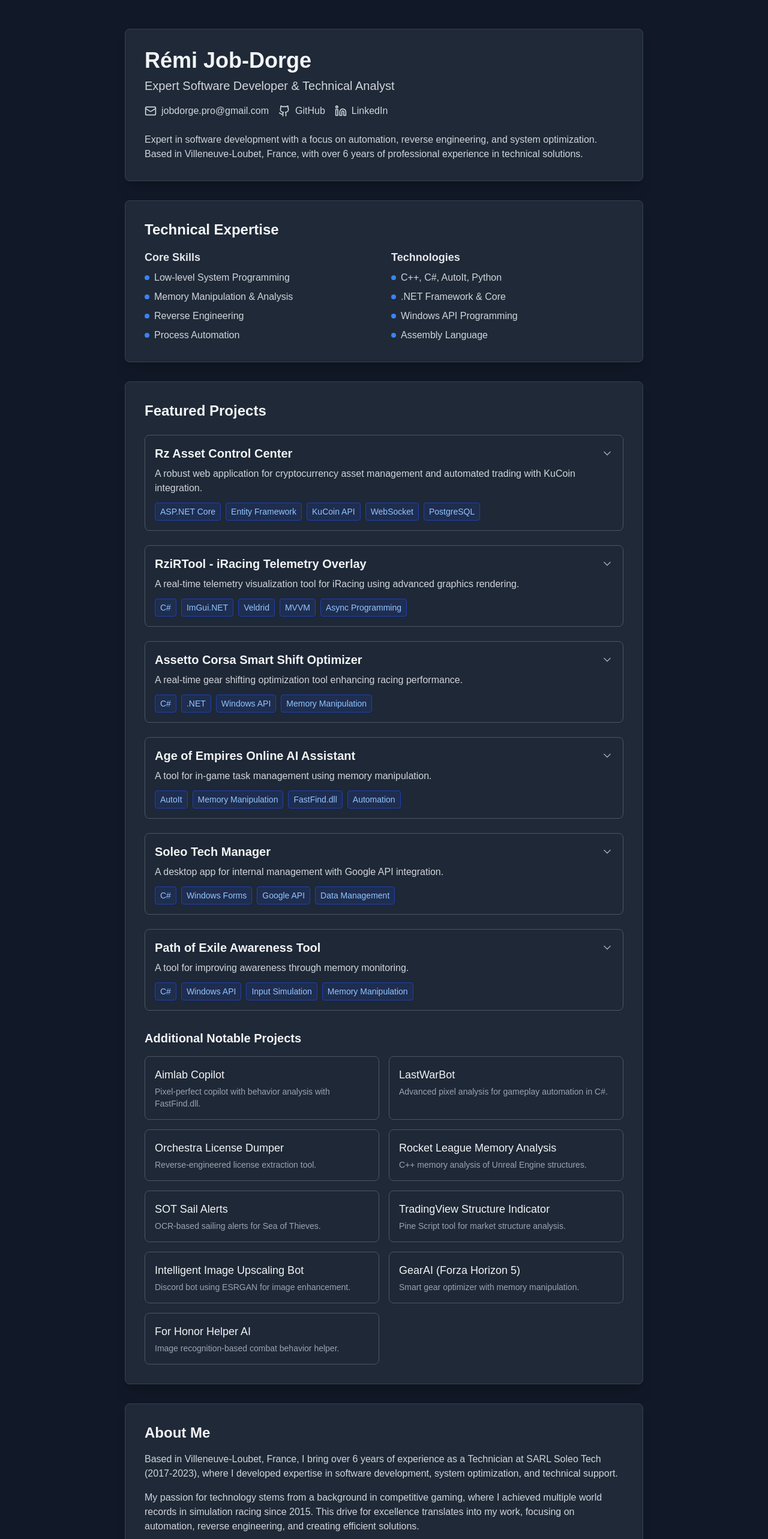
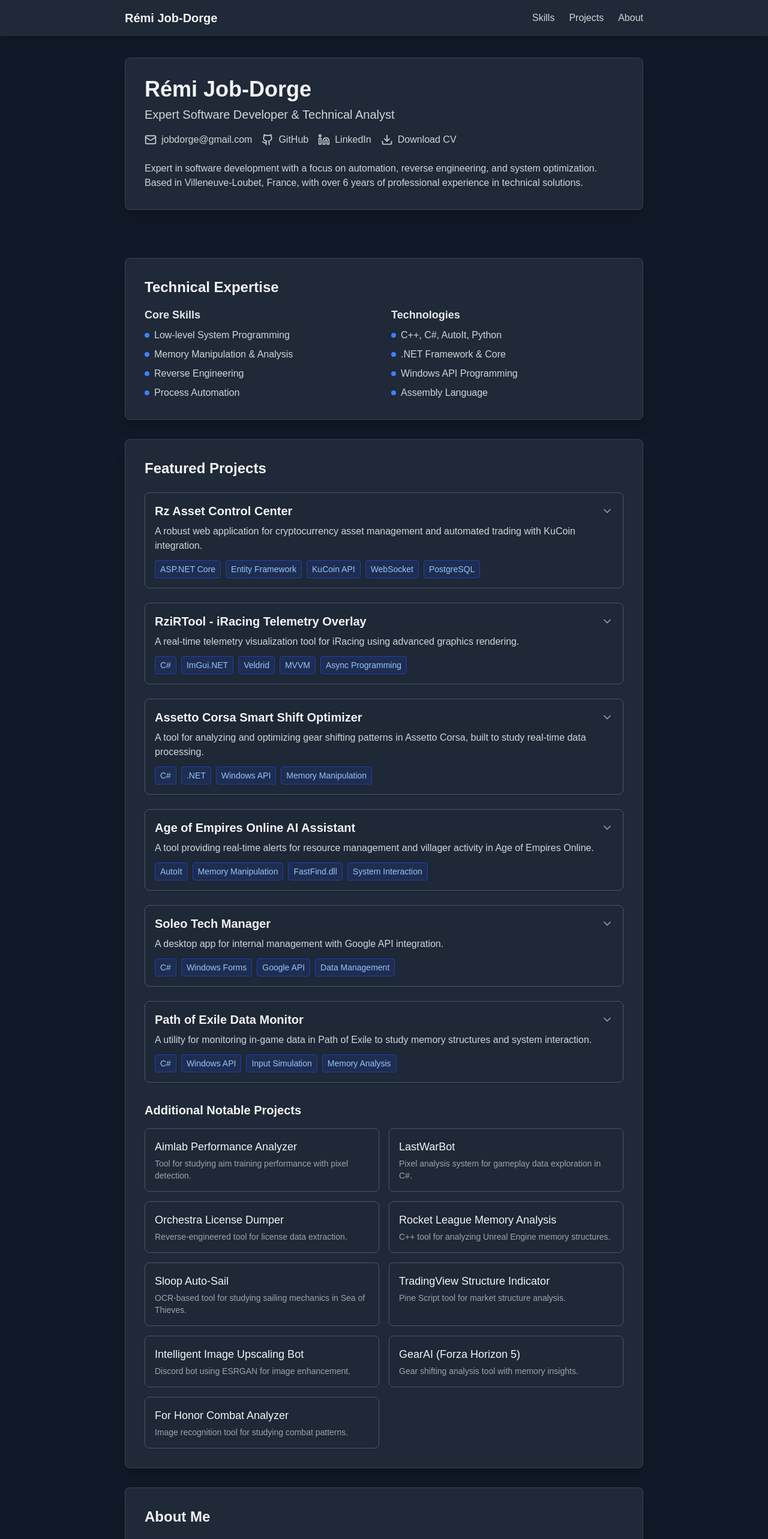
Before and after one commit to neXuz-dev/portfolio, a Next.js app: page / in a window 1280 px wide. Shown: the top 2566 px of the page at 60% size. Built offline with nearby package versions, Linux system fonts and the light colour scheme.

Commit message:
Reframed project descriptions, added header, interface changes

```diff
--- a/src/components/Portfolio.js
+++ b/src/components/Portfolio.js
@@ -1,7 +1,7 @@
 "use client";
 
 import React, { useState } from 'react';
-import { Github, Linkedin, Mail, Globe, ChevronDown, ChevronUp } from 'lucide-react';
+import { Github, Linkedin, Mail, Globe, ChevronDown, ChevronUp, Download } from 'lucide-react';
 
 const Portfolio = () => {
   const [expandedProject, setExpandedProject] = useState(null);
@@ -40,24 +40,24 @@
     },
     {
       title: "Assetto Corsa Smart Shift Optimizer",
-      description: "A real-time gear shifting optimization tool enhancing racing performance.",
+      description: "A tool for analyzing and optimizing gear shifting patterns in Assetto Corsa, built to study real-time data processing.",
       tags: ["C#", ".NET", "Windows API", "Memory Manipulation"],
       highlights: [
-        "Dynamic memory address resolution",
-        "Real-time data extraction and analysis",
-        "Automated gear shifting with input simulation",
-        "Configurable via external INI files"
+        "Dynamic memory address resolution for data analysis",
+        "Real-time extraction of RPM and gear data",
+        "Simulation of optimal shift points for learning purposes",
+        "Configurable settings via external INI files"
       ]
     },
     {
       title: "Age of Empires Online AI Assistant",
-      description: "A tool for in-game task management using memory manipulation.",
-      tags: ["AutoIt", "Memory Manipulation", "FastFind.dll", "Automation"],
+      description: "A tool providing real-time alerts for resource management and villager activity in Age of Empires Online.",
+      tags: ["AutoIt", "Memory Manipulation", "FastFind.dll", "System Interaction"],
       highlights: [
         "Custom memory interaction library (KDMemory.au3)",
-        "Pixel detection via FastFind.dll integration",
-        "Resource monitoring alerts and villager creation alerts",
-        "Event-driven hotkey system"
+        "Pixel detection for on-screen element monitoring",
+        "Alerts for resource levels and villager status",
+        "Event-driven system with hotkey support"
       ]
     },
     {
@@ -72,51 +72,75 @@
       ]
     },
     {
-      title: "Path of Exile Awareness Tool",
-      description: "A tool for improving awareness through memory monitoring.",
-      tags: ["C#", "Windows API", "Input Simulation", "Memory Manipulation"],
+      title: "Path of Exile Data Monitor",
+      description: "A utility for monitoring in-game data in Path of Exile to study memory structures and system interaction.",
+      tags: ["C#", "Windows API", "Input Simulation", "Memory Analysis"],
       highlights: [
-        "Dynamic memory address tracking",
-        "Real-time health monitoring",
-        "Automated potion alert with timing control",
-        "TCP connection management for safety"
+        "Dynamic memory address tracking for data insights",
+        "Real-time health value monitoring",
+        "Experimental input simulation for timing studies",
+        "TCP connection analysis for network behavior"
       ]
     }
   ];
 
   // Additional Notable Projects
   const additionalProjects = [
-    { title: "Aimlab Copilot", description: "Pixel-perfect copilot with behavior analysis with FastFind.dll." },
-    { title: "LastWarBot", description: "Advanced pixel analysis for gameplay automation in C#." },
-    { title: "Orchestra License Dumper", description: "Reverse-engineered license extraction tool." },
-    { title: "Rocket League Memory Analysis", description: "C++ memory analysis of Unreal Engine structures." },
-    { title: "SOT Sail Alerts", description: "OCR-based sailing alerts for Sea of Thieves." },
+    { title: "Aimlab Performance Analyzer", description: "Tool for studying aim training performance with pixel detection." },
+    { title: "LastWarBot", description: "Pixel analysis system for gameplay data exploration in C#." },
+    { title: "Orchestra License Dumper", description: "Reverse-engineered tool for license data extraction." },
+    { title: "Rocket League Memory Analysis", description: "C++ tool for analyzing Unreal Engine memory structures." },
+    { title: "Sloop Auto-Sail", description: "OCR-based tool for studying sailing mechanics in Sea of Thieves." },
     { title: "TradingView Structure Indicator", description: "Pine Script tool for market structure analysis." },
     { title: "Intelligent Image Upscaling Bot", description: "Discord bot using ESRGAN for image enhancement." },
-    { title: "GearAI (Forza Horizon 5)", description: "Smart gear optimizer with memory manipulation." },
-    { title: "For Honor Helper AI", description: "Image recognition-based combat behavior helper." }
+    { title: "GearAI (Forza Horizon 5)", description: "Gear shifting analysis tool with memory insights." },
+    { title: "For Honor Combat Analyzer", description: "Image recognition tool for studying combat patterns." }
   ];
 
   return (
-    <div className="min-h-screen bg-gray-900 py-12 text-gray-100">
+    <div className="min-h-screen bg-gray-900 text-gray-100">
+      {/* Navigation Bar */}
+      <nav className="fixed top-0 w-full bg-gray-800 shadow-lg z-10">
+        <div className="max-w-4xl mx-auto px-4 py-4 flex justify-between items-center">
+          <a href="/" className="text-xl font-bold text-gray-100 hover:text-blue-400 transition-colors">
+            Rémi Job-Dorge
+          </a>
+          <div className="flex gap-6">
+            <a href="#skills" className="text-gray-300 hover:text-blue-400 transition-colors">
+              Skills
+            </a>
+            <a href="#projects" className="text-gray-300 hover:text-blue-400 transition-colors">
+              Projects
+            </a>
+            <a href="#about" className="text-gray-300 hover:text-blue-400 transition-colors">
+              About
+            </a>
+          </div>
+        </div>
+      </nav>
+
       {/* Header */}
-      <header className="max-w-4xl mx-auto px-4">
+      <header className="max-w-4xl mx-auto px-4 pt-24 pb-12">
         <div className="bg-gray-800 rounded-lg shadow-xl p-8 border border-gray-700">
           <h1 className="text-4xl font-bold text-gray-100">Rémi Job-Dorge</h1>
           <p className="text-xl text-gray-300 mt-2">Expert Software Developer & Technical Analyst</p>
 
-          <div className="mt-4 flex gap-4">
+          <div className="mt-4 flex gap-4 flex-wrap">
             <a href="mailto:jobdorge@gmail.com" className="flex items-center text-gray-300 hover:text-blue-400 transition-colors">
               <Mail className="w-5 h-5 mr-2" />
-              jobdorge.pro@gmail.com
+              jobdorge@gmail.com
             </a>
-            <a href="https://github.com/neXuz-dev" target="_blank" rel="noopener noreferrer" className="flex items-center text-gray-300 hover:text-blue-400 transition-colors">
+            <a href="https://github.com/YOUR_GITHUB_USERNAME" target="_blank" rel="noopener noreferrer" className="flex items-center text-gray-300 hover:text-blue-400 transition-colors">
               <Github className="w-5 h-5 mr-2" />
               GitHub
             </a>
-            <a href="https://linkedin.com/in/rémi-j-977b33213/" target="_blank" rel="noopener noreferrer" className="flex items-center text-gray-300 hover:text-blue-400 transition-colors">
+            <a href="https://linkedin.com/in/YOUR_LINKEDIN_PROFILE" target="_blank" rel="noopener noreferrer" className="flex items-center text-gray-300 hover:text-blue-400 transition-colors">
               <Linkedin className="w-5 h-5 mr-2" />
               LinkedIn
+            </a>
+            <a href="/Remi_Job-Dorge_CV.pdf" download className="flex items-center text-gray-300 hover:text-blue-400 transition-colors">
+              <Download className="w-5 h-5 mr-2" />
+              Download CV
             </a>
           </div>
 
@@ -278,7 +302,7 @@
 
       {/* Footer */}
       <footer className="max-w-4xl mx-auto mt-8 px-4 py-6 text-center text-gray-400">
-        <p>&copy; Rémi Job-Dorge, February 23, 2025. All rights reserved.</p>
+        <p>© Rémi Job-Dorge, February 23, 2025. All rights reserved.</p>
       </footer>
     </div>
   );
```
Also changed, not shown: 1 other file (tests, documents, lock files or other folders).
